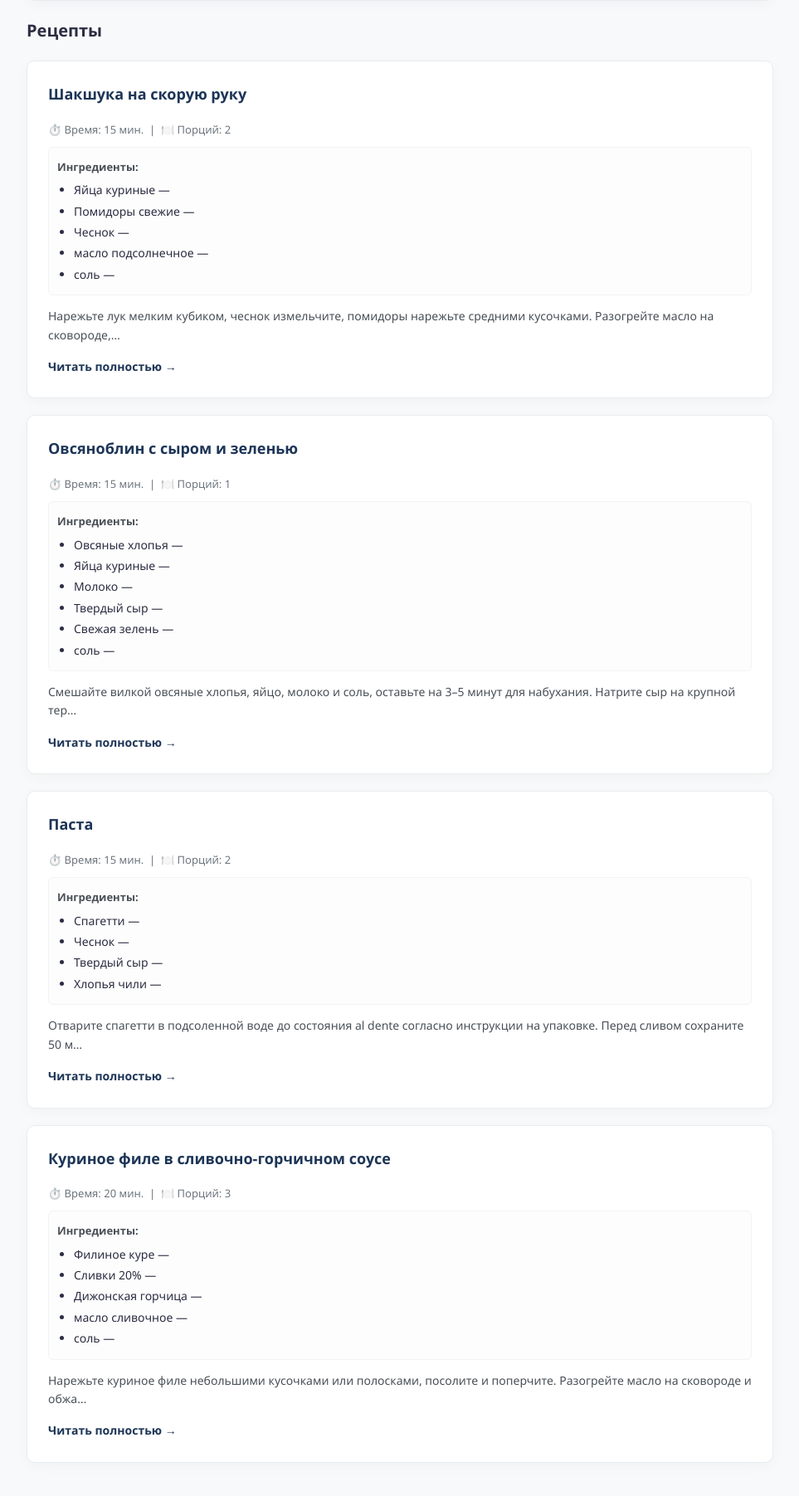
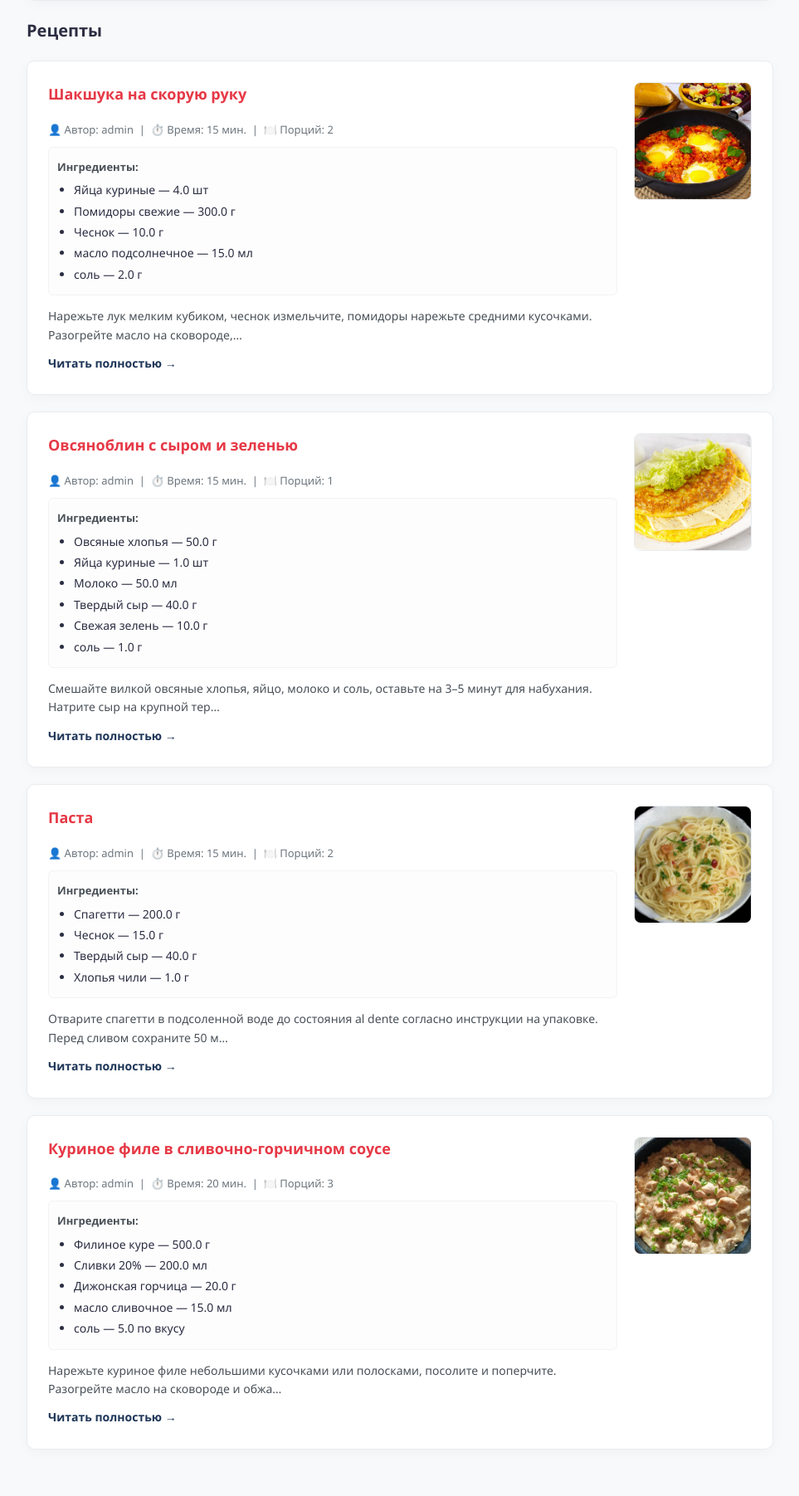
Before and after one commit to tazievvadim07-wq/recipe_project, a Django app: page / in a window 1280 px wide. Shown: the part 480-2283 px from the top of the page at 83% size, without its empty margins (158-1121 px from the left). After the commit the page ends 2227 px from the top, so only its background shows below. Run offline with Django 5.2, Linux system fonts and the light colour scheme; data comes from the database, SQL or seed files in the repository; both versions use the stored data as it was after the commit.

Commit message:
можно прикреплять фото

```diff
--- a/Users/tazie/recipe_project/config/settings.py
+++ b/Users/tazie/recipe_project/config/settings.py
@@ -130,3 +130,8 @@ MAILERS = {
 ACCOUNT_EMAIL_REQUIRED = False
 
 AUTH_PASSWORD_VALIDATORS = []
+
+import os
+
+MEDIA_URL = '/media/'
+MEDIA_ROOT = os.path.join(BASE_DIR, 'media')
--- a/Users/tazie/recipe_project/config/urls.py
+++ b/Users/tazie/recipe_project/config/urls.py
@@ -16,8 +16,13 @@ Including another URLconf
 """
 from django.contrib import admin
 from django.urls import path, include
+from django.conf import settings
+from django.conf.urls.static import static
 
 urlpatterns = [
     path('admin/', admin.site.urls),
     path('', include('recipes.urls')),
 ]
+
+if settings.DEBUG:
+    urlpatterns += static(settings.MEDIA_URL, document_root=settings.MEDIA_ROOT)
--- a/Users/tazie/recipe_project/recipes/templates/recipes/recipe_list.html
+++ b/Users/tazie/recipe_project/recipes/templates/recipes/recipe_list.html
@@ -37,10 +37,15 @@
 <h2 style="font-size: 20px; margin-bottom: 20px;">Рецепты</h2>
 
 {% for item in filtered_recipes %}
-    <div class="card">
-        <h3 style="margin-top: 0; font-size: 18px;"><a href="{% url 'recipe_detail' item.recipe.pk %}">{{ item.recipe.title }}</a></h3>
+    <div class="card" style="display: flex; gap: 20px; align-items: flex-start; justify-content: space-between; flex-wrap: nowrap;">
+
+        <!-- Левая колонка: Вся информация о рецепте -->
+        <div style="flex-grow: 1; min-width: 0;">
+            <h3 style="margin-top: 0; font-size: 18px;">
+                <a href="{% url 'recipe_detail' item.recipe.pk %}" style="color: var(--primary); text-decoration: none;">{{ item.recipe.title }}</a>
+            </h3>
             <p style="font-size: 13px; color: var(--text-muted); margin-bottom: 10px;">
-            ⏱️ Время: {{ item.recipe.cooking_time }} мин. &nbsp;|&nbsp; 🍽️ Порций: {{ item.recipe.servings }}
+                👤 Автор: {{ item.recipe.author.username }} &nbsp;|&nbsp; ⏱️ Время: {{ item.recipe.cooking_time }} мин. &nbsp;|&nbsp; 🍽️ Порций: {{ item.recipe.servings }}
             </p>
 
             <div style="margin: 10px 0; background: #fdfdfd; padding: 10px; border-radius: 6px; border: 1px solid #f1f3f5;">
@@ -48,7 +53,7 @@
                 <ul style="margin: 5px 0 0 20px; padding: 0; font-size: 14px;">
                     {% for ri in item.recipe_ingredients %}
                         <li style="margin-bottom: 3px; {% if ri.ingredient.id in item.missing_ids %}color: #adb5bd; font-style: italic;{% endif %}">
-                        {{ ri.ingredient.name }} — {{ ri.amount }}
+                            {{ ri.ingredient.name }} — {{ ri.quantity }} {{ ri.unit }}
                             {% if ri.ingredient.id in item.missing_ids %}
                                 <span style="font-size: 12px; color: #e63946; font-style: normal;">(нужно докупить)</span>
                             {% endif %}
@@ -57,8 +62,22 @@
                 </ul>
             </div>
 
-        <p style="color: #495057; font-size: 14px;">{{ item.recipe.description|truncatechars:120 }}</p>
+            <p style="color: #495057; font-size: 14px; margin-bottom: 10px;">{{ item.recipe.description|truncatechars:120 }}</p>
             <a href="{% url 'recipe_detail' item.recipe.pk %}" style="font-weight: 600; font-size: 14px;">Читать полностью →</a>
+        </div>
+
+        <!-- Правая колонка: Фотография (фиксированная ширина) -->
+        <div style="flex-shrink: 0;">
+            {% if item.recipe.image %}
+                <img src="{{ item.recipe.image.url }}" alt="{{ item.recipe.title }}"
+                     style="width: 140px; height: 140px; object-fit: cover; border-radius: 8px; border: 1px solid var(--border-color);">
+            {% else %}
+                <div style="width: 140px; height: 140px; background: #f1f3f5; border-radius: 8px; display: flex; align-items: center; justify-content: center; color: #adb5bd; font-size: 40px; border: 1px solid var(--border-color);">
+                    🍲
+                </div>
+            {% endif %}
+        </div>
+
     </div>
 {% empty %}
     <div class="card" style="text-align: center; color: var(--text-muted);">
```
Also changed, not shown: Users/tazie/recipe_project/recipes/templates/recipes/recipe_detail.html (+8 -0 lines), Users/tazie/recipe_project/db.sqlite3, Users/tazie/recipe_project/media/recipes/Screenshot_2026-11-12_194243.png (added), Users/tazie/recipe_project/media/recipes/Screenshot_2026-11-12_203545.png (added), Users/tazie/recipe_project/media/recipes/Screenshot_2026-11-12_203937.png (added), Users/tazie/recipe_project/media/recipes/Screenshot_2026-11-12_204434.png (added). Lines whose indentation alone changed are shown as unchanged.
